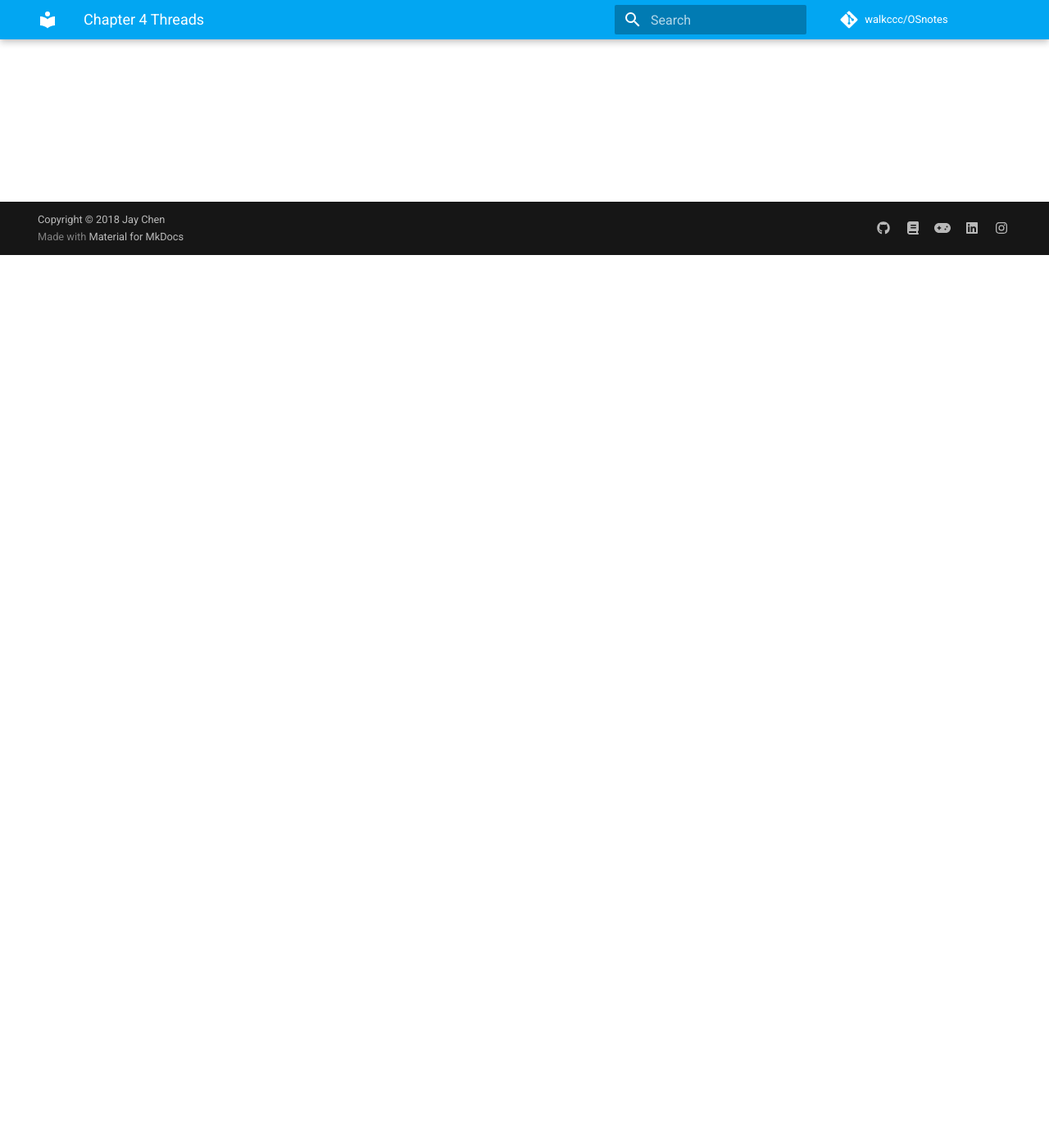
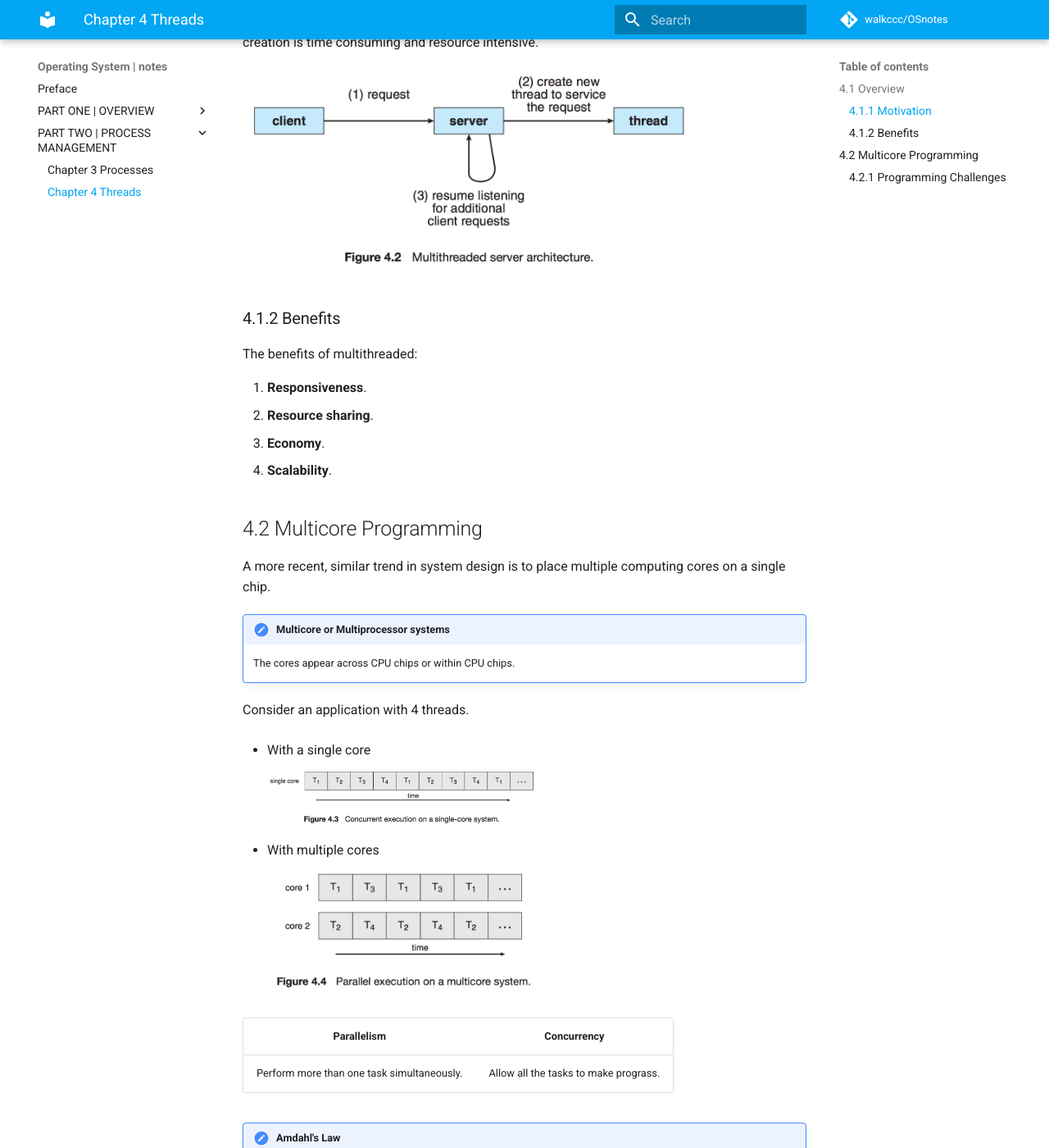
Before and after one commit to SaeedTaghavi/CS, an MkDocs documentation site: the page built from docs/Chap04.md, in a window 1280 px wide and 1400 px high, scrolled down 1089 px. Shown: the whole window at 82% size. Built offline with MkDocs 1.6.1 and Material for MkDocs 9.7.7, drawn with Linux system fonts in a browser that asks for light colours; formulas are drawn with MathJax 3; comment, search, counter and statistics services are not loaded; old or Windows-style settings are respelled for this version of MkDocs; some of the changed text lies outside the part shown.

Commit message:
update master

```diff
--- a/docs/Chap04.md
+++ b/docs/Chap04.md
@@ -2,4 +2,69 @@
 
 ## 4.1 Overview
 
+!!! note "Thread"
+    A basit unit of CPU utilization.
+
+A thread shares
+
+- code section
+- data section
+- OS resources (eg. open files and signals)
+-
+A thread have its own
+
+- thread ID
+- program counter
+- register set
+- stack
+
+![normal](assets/images/4.1.png)
+
 ### 4.1.1 Motivation
+
+It is generally more efficient to use one process that contains multiple threads since process creation is time consuming and resource intensive.
+
+![normal](assets/images/4.2.png)
+
+### 4.1.2 Benefits
+
+The benefits of multithreaded:
+
+1. **Responsiveness**.
+2. **Resource sharing**.
+3. **Economy**.
+4. **Scalability**.
+
+## 4.2 Multicore Programming
+
+A more recent, similar trend in system design is to place multiple computing cores on a single chip.
+
+!!! note "Multicore or Multiprocessor systems"
+    The cores appear across CPU chips or within CPU chips.
+
+Consider an application with 4 threads.
+
+- With a single core
+
+    ![small](assets/images/4.3.png)
+
+- With multiple cores
+
+    ![small](assets/images/4.4.png)
+
+| Parallelism | Concurrency |
+| :--: | :--: |
+| Perform more than one task simultaneously. | Allow all the tasks to make prograss. |
+
+!!! note "Amdahl's Law"
+    If $S$ is the portion cannot be accelerated by $N$ cores (serially).
+
+    $$speedup \le \frac{1}{S + \frac{(1 - S)}{N}}$$
+
+### 4.2.1 Programming Challenges
+
+1. Identifying tasks.
+2. Balance. (Equal value)
+3. Data splitting.
+4. Data dependency.
+5. Testing and debugging.
```
Also changed, not shown: docs/Chap03.md (+14 -12 lines), docs/assets/images/4.1.png (added), docs/assets/images/4.2.png (added), docs/assets/images/4.3.png (added), docs/assets/images/4.4.png (added), site/Chap03/index.html, site/Chap04/index.html, site/assets/images/4.1.png (added), site/assets/images/4.2.png (added), site/assets/images/4.3.png (added), site/assets/images/4.4.png (added), site/search/search_index.json.
